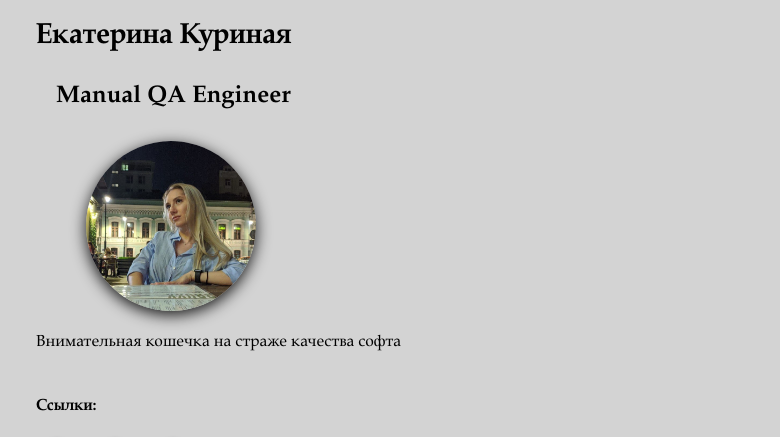
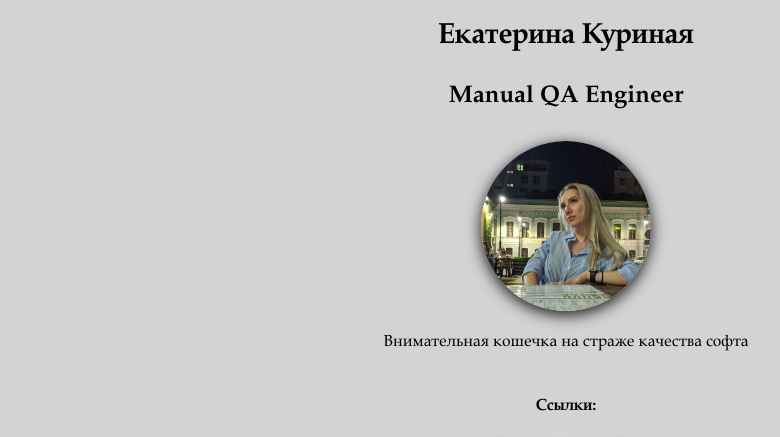
Before and after one commit to EKurinayaQA/Site-card, a plain HTML site: page index.html in a window 1280 px wide. Shown: the top 437 px of the page, without its empty margins (74-854 px from the left). Drawn offline with Linux system fonts and the light colour scheme.

Commit message:
Update main.css

```diff
--- a/main.css
+++ b/main.css
@@ -8,7 +8,7 @@ body
 
 .container {
   padding: 0 40px;
-  margin-left: 70px;
+  text-align: center;
 }
 
 
@@ -28,7 +28,6 @@ h1 {
 h2 {
   font-size: 1.5em;
   margin: 1.2em 0;
-  margin-left: 20px;
 }
 
 h3 {
@@ -42,7 +41,6 @@ h3 {
   border: none;
   box-shadow: 0 4px 15px 0px rgba(0, 0, 0, 0.9);
   object-fit: cover;
-  margin-left: 50px;
 }
 
 .photo:hover {
```
